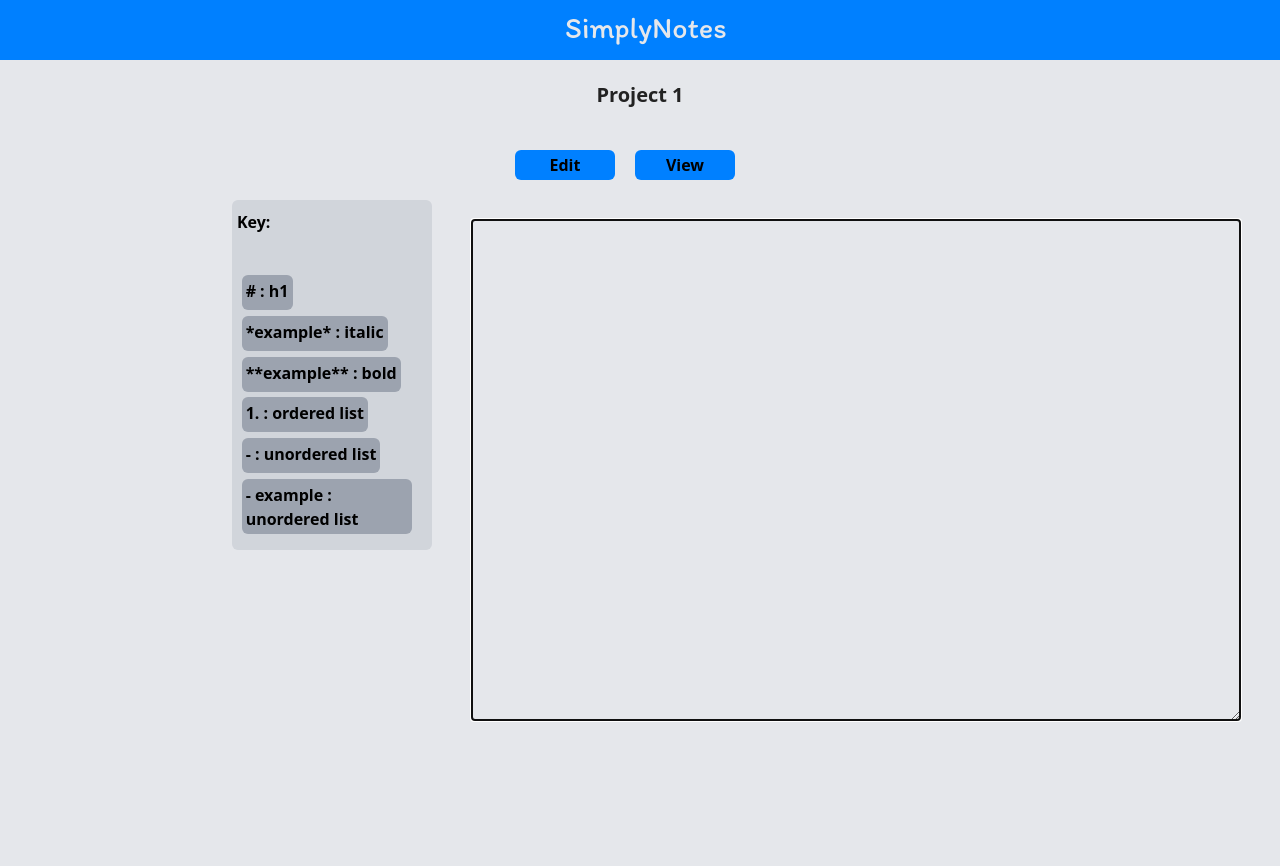
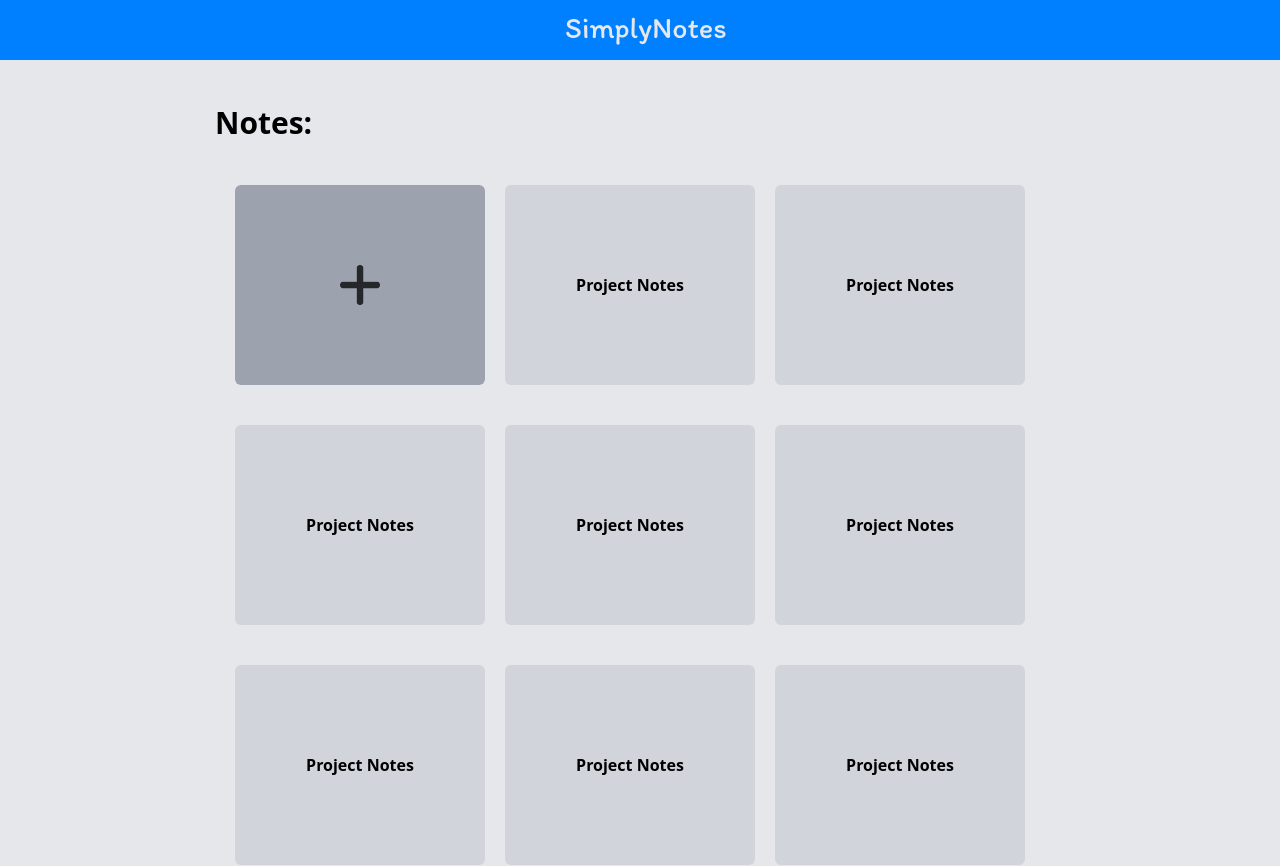
Before and after one commit to Kroplewski-M/SimplyNotes, a React (Vite) app: page /projects in a window 1280 px wide. Shown: the top 866 px of the page. Before the commit the page ends 800 px from the top, so only its background shows below. Built offline with nearby package versions, Linux system fonts and the light colour scheme.

Commit message:
edit page nearly implemented

```diff
--- a/src/App.jsx
+++ b/src/App.jsx
@@ -48,13 +48,15 @@ useEffect(()=>{
     <div className="App">
         <UserContext.Provider value={{user,setUser}}>
             <Nav />
-              {/* <Routes>
+              <Routes>
                   <Route path='/' element={<Home />}/>
                   <Route path='/auth' element={<Auth />}/>
                   <Route path='/projects' element={<Projects />}/>
                   <Route path='/profile' element={<Profile />}/>
-              </Routes> */}
-              <EditBlog />
+                  <Route path='/EditBlog' element={<EditBlog />}/>
+
+              </Routes>
+              {/* <EditBlog /> */}
         </UserContext.Provider>
 
     </div>
--- a/src/pages/EditBlog.jsx
+++ b/src/pages/EditBlog.jsx
@@ -6,9 +6,10 @@ const EditBlog = ()=>{
         <>
             <section className="w-[100vw]">
                 <h1 className="text-[#222222] font-bold text-[20px] mt-5 text-center">Project 1</h1>
-                <div className="flex w-[250px] mx-auto mt-10">
+                <div className="flex w-[350px] mx-auto mt-10">
                     <button className="w-[100px] h-[30px] bg-primary rounded-md font-semibold mr-5">Edit</button>
-                    <button className="w-[100px] h-[30px] bg-primary rounded-md font-semibold">View</button>
+                    <button className="w-[100px] h-[30px] bg-primary rounded-md font-semibold mr-5">View</button>
+                    <button className="w-[100px] h-[30px] bg-primary rounded-md font-semibold">Save</button>
                 </div>
                 <div className="md:flex md:place-content-center max-w-[1200px] md:mx-auto">
                     <div className="w-[300px] md:w-[200px] rounded-md bg-gray-300 mt-5 mx-auto pl-[5px] font-semibold flex flex-wrap p-[10px] md:mr-10 md:relative md:h-[350px]">
--- a/src/pages/Projects.jsx
+++ b/src/pages/Projects.jsx
@@ -1,9 +1,12 @@
 import NoteCard from "../components/NoteCard";
 import AddNotePopUp from "../components/AddNotePopUp";
-import { useState,} from "react";
+import { useState} from "react";
+import { useNavigate  } from 'react-router-dom';
 
 
 const Projects = () =>{
+    const navigate = useNavigate();
+
     const cards = [1,2,3,4,5,6,7,8,9];
     const [popUp,setPopUp] = useState(false);
 
@@ -29,7 +32,7 @@ const Projects = () =>{
                             <>
                                 {
                                     cards.map((card)=>(
-                                        <div key={card}>
+                                        <div key={card} onClick={()=> navigate('/EditBlog')}>
                                             <NoteCard />
                                         </div>
                                     ))
```
